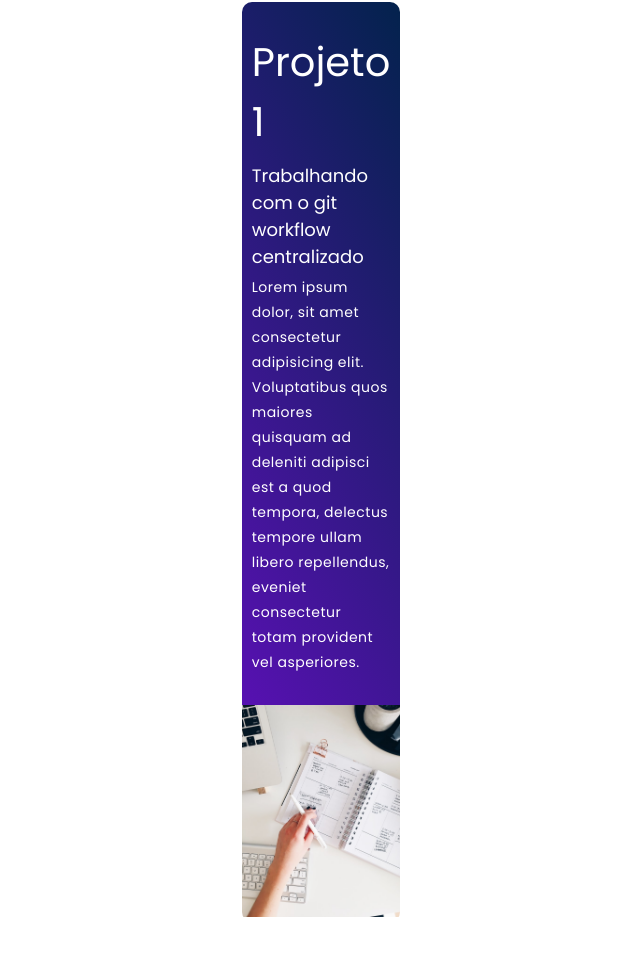
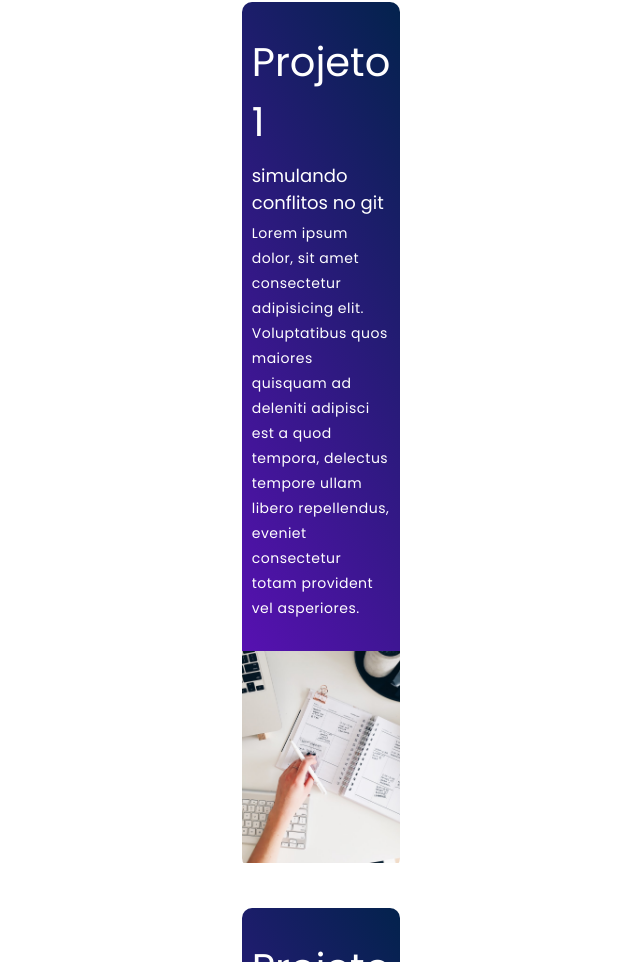
Before and after one commit to Pabluu/porfolio, a plain HTML site: page index.html in a window 1280 px wide. Shown: the part 1188-2150 px from the top of the page, without its empty margins (319-959 px from the left). Drawn offline with Linux system fonts and the light colour scheme.

Commit message:
update project 1 description to conflits

```diff
--- a/index.html
+++ b/index.html
@@ -31,7 +31,7 @@
                 <div class="project-item">
                     <div class="project-info">
                         <h1>Projeto 1</h1>
-                        <h2>Trabalhando com o git workflow centralizado</h2>
+                        <h2>simulando conflitos no git</h2>
                         <p>Lorem ipsum dolor, sit amet consectetur adipisicing elit. Voluptatibus quos maiores quisquam
                             ad deleniti adipisci est a quod tempora, delectus tempore ullam libero repellendus, eveniet
                             consectetur totam provident vel asperiores.</p>
```
